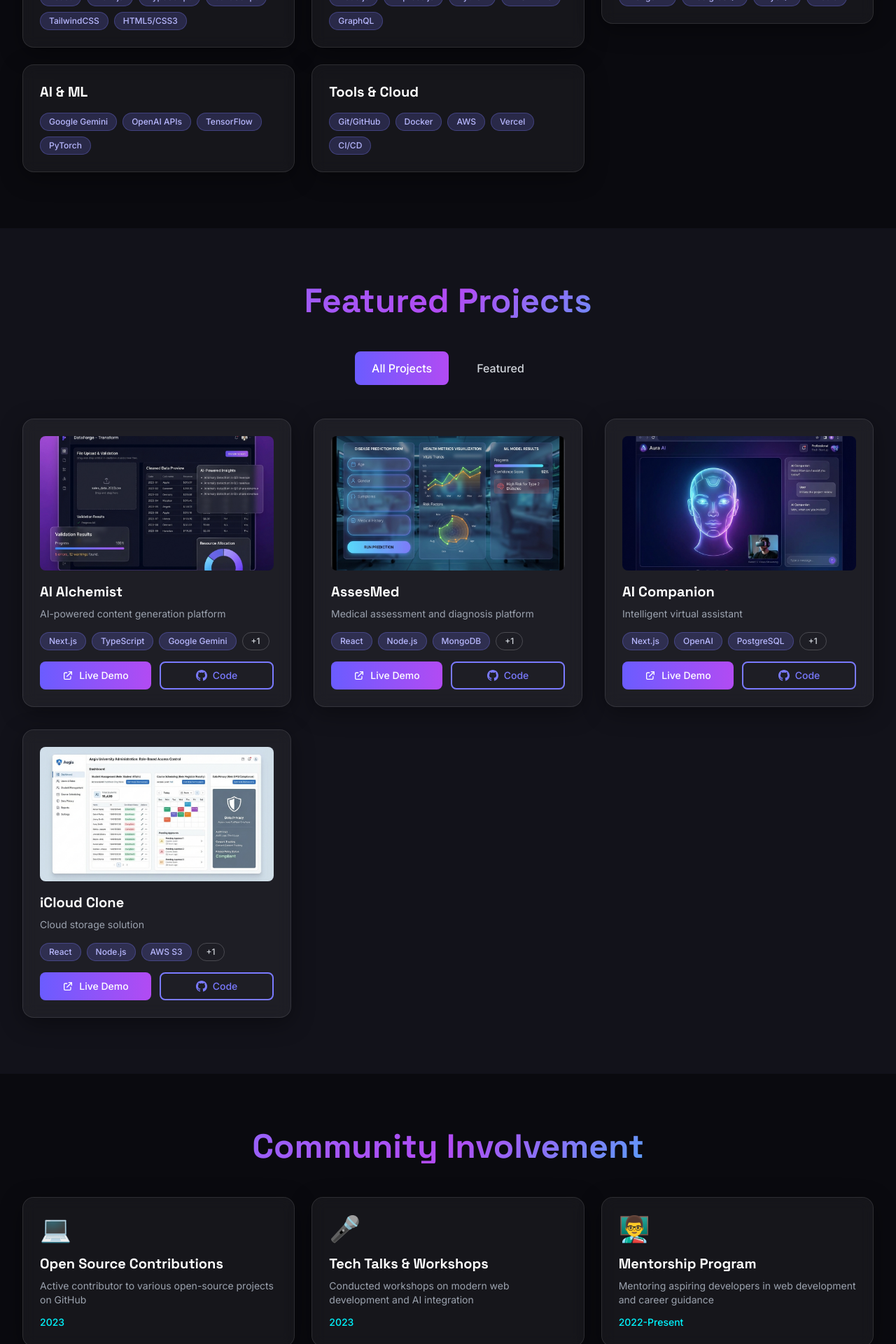
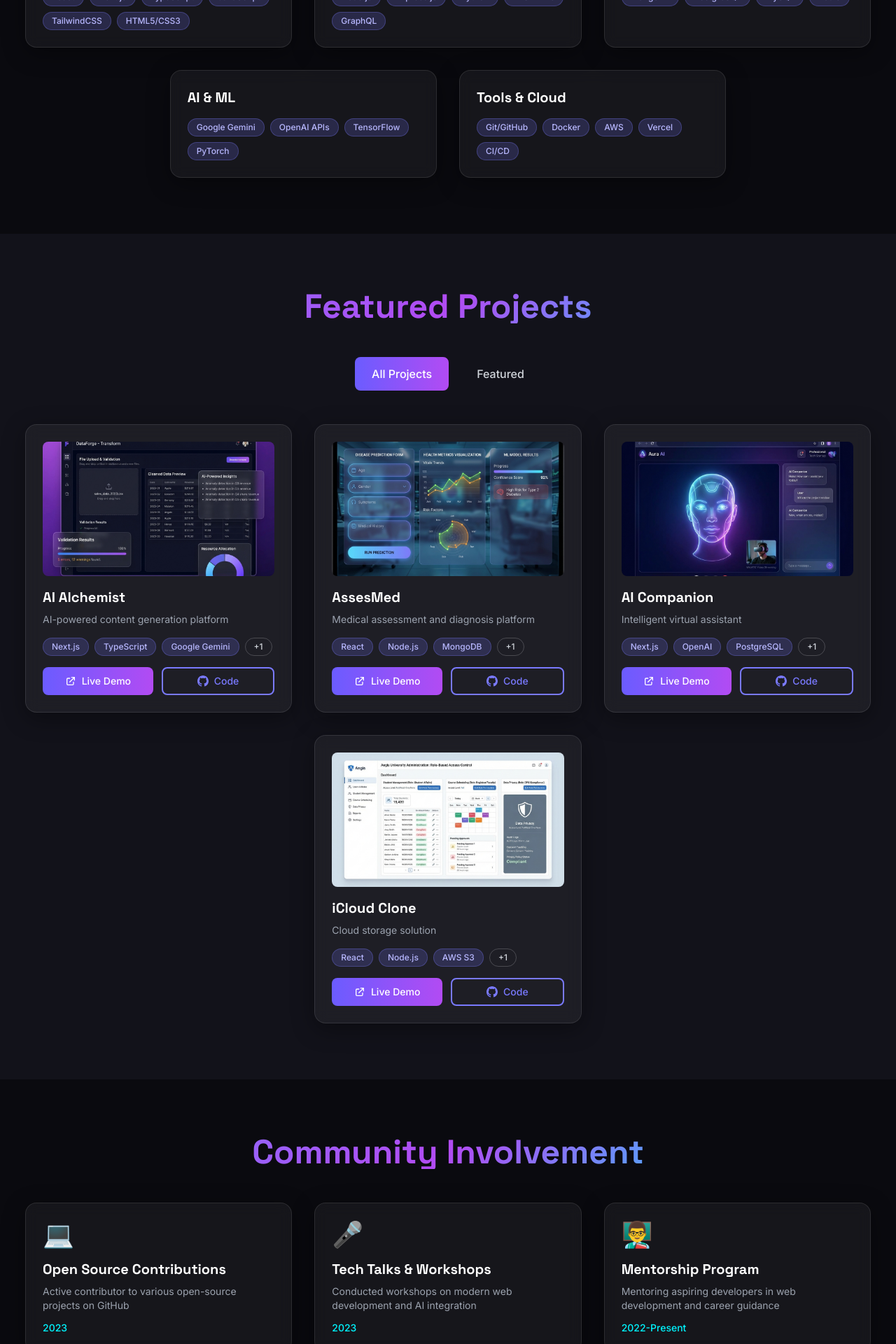
Before and after one commit to apoorvmaurya/apoorv, a Next.js app: page / in a window 1280 px wide. Shown: the part 2680-4600 px from the top of the page at 70% size. Built offline with nearby package versions, Linux system fonts and the light colour scheme.

Commit message:
feat: Fixed portfolio website structure including core sections, UI components, autocomplete forms and global styling.

```diff
--- a/app/globals.css
+++ b/app/globals.css
@@ -101,6 +101,7 @@
 
 /* Smooth transitions for all interactive elements */
 @layer base {
+
   button,
   a,
   input,
@@ -111,6 +112,7 @@
 
 /* Animation performance optimization */
 @media (prefers-reduced-motion: reduce) {
+
   *,
   *::before,
   *::after {
@@ -136,18 +138,47 @@
   0% {
     background-position: -1000px 0;
   }
+
   100% {
     background-position: 1000px 0;
   }
 }
 
 .skeleton {
-  background: linear-gradient(
-    90deg,
-    rgba(255, 255, 255, 0.05) 0%,
-    rgba(255, 255, 255, 0.1) 50%,
-    rgba(255, 255, 255, 0.05) 100%
-  );
+  background: linear-gradient(90deg,
+      rgba(255, 255, 255, 0.05) 0%,
+      rgba(255, 255, 255, 0.1) 50%,
+      rgba(255, 255, 255, 0.05) 100%);
   background-size: 1000px 100%;
   animation: shimmer 2s infinite linear;
 }
+
+/* Centered Card Layout using Flexbox */
+@layer utilities {
+  .centered-card-grid {
+    display: flex;
+    flex-wrap: wrap;
+    justify-content: center;
+    gap: 2rem;
+    width: 100%;
+  }
+
+  .centered-card-grid>* {
+    width: 100%;
+    max-width: 384px;
+  }
+
+  @media (min-width: 768px) {
+    .centered-card-grid>* {
+      width: calc(50% - 1rem);
+      max-width: 384px;
+    }
+  }
+
+  @media (min-width: 1024px) {
+    .centered-card-grid>* {
+      width: calc(33.333% - 1.5rem);
+      max-width: 384px;
+    }
+  }
+}
--- a/app/layout.tsx
+++ b/app/layout.tsx
@@ -70,7 +70,7 @@
 }>) {
     return (
         <html lang="en" className={`${inter.variable} ${spaceGrotesk.variable}`}>
-            <body className="antialiased min-h-screen w-full">
+            <body className="antialiased min-h-screen w-full" suppressHydrationWarning>
                 {children}
             </body>
         </html>
--- a/components/chatbot/ChatBot.tsx
+++ b/components/chatbot/ChatBot.tsx
@@ -111,7 +111,7 @@
             <AnimatePresence>
                 {isOpen && (
                     <motion.div
-                        className="fixed bottom-24 right-6 z-40 w-[400px] max-w-[calc(100vw-3rem)] h-[600px] max-h-[calc(100vh-8rem)] glass-strong rounded-2xl shadow-glow-md overflow-hidden flex flex-col border border-white/10"
+                        className="fixed bottom-24 right-6 z-[45] w-[400px] max-w-[calc(100vw-3rem)] h-[600px] max-h-[calc(100vh-10rem)] glass-strong rounded-2xl shadow-glow-md overflow-hidden flex flex-col border border-white/10"
                         variants={scaleIn}
                         initial="hidden"
                         animate="visible"
--- a/components/layout/Footer.tsx
+++ b/components/layout/Footer.tsx
@@ -33,7 +33,7 @@
             <div className="max-w-7xl mx-auto px-4 sm:px-6 lg:px-8">
                 <div className="grid grid-cols-1 md:grid-cols-3 gap-8 mb-8">
                     {/* Brand */}
-                    <div>
+                    <div className="text-center md:text-left">
                         <h3 className="text-xl font-heading font-bold text-gradient mb-4">
                             Apoorv Maurya
                         </h3>
@@ -44,7 +44,7 @@
                     </div>
 
                     {/* Quick Links */}
-                    <div>
+                    <div className="text-center md:text-left">
                         <h4 className="text-white font-semibold mb-4">Quick Links</h4>
                         <ul className="space-y-2">
                             <li>
@@ -83,9 +83,9 @@
                     </div>
 
                     {/* Social Links */}
-                    <div>
+                    <div className="text-center md:text-left">
                         <h4 className="text-white font-semibold mb-4">Connect</h4>
-                        <div className="flex space-x-4">
+                        <div className="flex space-x-4 justify-center md:justify-start">
                             {socialLinks.map((link) => (
                                 <a
                                     key={link.name}
--- a/components/sections/About.tsx
+++ b/components/sections/About.tsx
@@ -24,6 +24,9 @@
                                 width={600}
                                 height={600}
                                 className="rounded-2xl relative z-10"
+                                style={{ height: "auto" }}
+                                loading="eager"
+                                priority
                             />
                         </div>
                     </AnimatedSection>
--- a/components/sections/Community.tsx
+++ b/components/sections/Community.tsx
@@ -22,10 +22,10 @@
                     </h2>
                 </AnimatedSection>
 
-                <div className="grid grid-cols-1 md:grid-cols-2 lg:grid-cols-3 gap-6">
+                <div className="centered-card-grid">
                     {communityActivities.map((activity, index) => (
                         <AnimatedSection key={activity.id} delay={index * 0.1}>
-                            <Card className="h-full">
+                            <Card className="flex flex-col h-full">
                                 <div className="text-4xl mb-4">{activityIcons[activity.type]}</div>
                                 <h3 className="text-xl font-heading font-bold text-white mb-2">
                                     {activity.title}
--- a/components/sections/Projects.tsx
+++ b/components/sections/Projects.tsx
@@ -41,15 +41,16 @@
                     </div>
                 </AnimatedSection>
 
-                <div className="grid grid-cols-1 md:grid-cols-2 lg:grid-cols-3 gap-8">
+                <div className="centered-card-grid">
                     {filteredProjects.map((project, index) => (
                         <AnimatedSection key={project.id} delay={index * 0.1}>
-                            <Card className="h-full flex flex-col">
+                            <Card className="flex flex-col h-full">
                                 <div className="relative h-48 mb-4 rounded-lg overflow-hidden">
                                     <Image
                                         src={project.image}
                                         alt={project.title}
                                         fill
+                                        sizes="(max-width: 768px) 100vw, (max-width: 1200px) 50vw, 33vw"
                                         className="object-cover"
                                     />
                                 </div>
--- a/components/sections/Skills.tsx
+++ b/components/sections/Skills.tsx
@@ -15,10 +15,10 @@
                     </h2>
                 </AnimatedSection>
 
-                <div className="grid grid-cols-1 md:grid-cols-2 lg:grid-cols-3 gap-6">
+                <div className="centered-card-grid">
                     {skillCategories.map((category, index) => (
                         <AnimatedSection key={category.category} delay={index * 0.1}>
-                            <Card>
+                            <Card className="flex flex-col h-full">
                                 <h3 className="text-xl font-heading font-bold text-white mb-4">
                                     {category.category}
                                 </h3>
--- a/components/ui/Button.tsx
+++ b/components/ui/Button.tsx
@@ -51,6 +51,7 @@
                 initial="rest"
                 whileHover="hover"
                 whileTap="tap"
+                suppressHydrationWarning={true}
                 {...props}
             >
                 {isLoading ? (
--- a/components/ui/Input.tsx
+++ b/components/ui/Input.tsx
@@ -9,8 +9,17 @@
 }
 
 const Input = forwardRef<HTMLInputElement, InputProps>(
-    ({ className, label, error, id, ...props }, ref) => {
+    ({ className, label, error, id, type, ...props }, ref) => {
         const inputId = id || label?.toLowerCase().replace(/\s+/g, '-');
+
+        // Determine autocomplete value based on input type and name if not provided
+        const getAutocomplete = () => {
+            if (props.autoComplete) return props.autoComplete;
+            if (props.name === 'name') return 'name';
+            if (props.name === 'email' || type === 'email') return 'email';
+            if (props.name === 'subject') return 'off';
+            return 'off';
+        };
 
         return (
             <div className="w-full">
@@ -25,11 +34,14 @@
                 <input
                     ref={ref}
                     id={inputId}
+                    type={type}
+                    autoComplete={getAutocomplete()}
                     className={cn(
                         'w-full px-4 py-3 rounded-lg glass border border-white/10 text-white placeholder-gray-500 focus:outline-none focus:ring-2 focus:ring-primary-500 focus:border-transparent transition-all duration-300',
                         error && 'border-red-500 focus:ring-red-500',
                         className
                     )}
+                    suppressHydrationWarning={true}
                     {...props}
                 />
                 {error && <p className="mt-1 text-sm text-red-400">{error}</p>}
```
Also changed, not shown: components/sections/Contact.tsx (+6 -3 lines).
